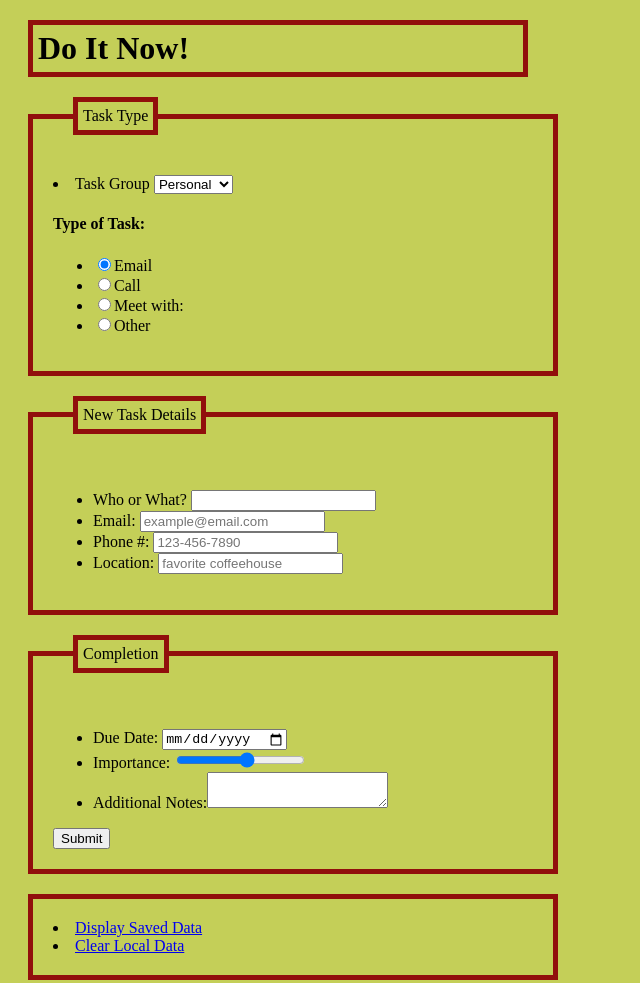
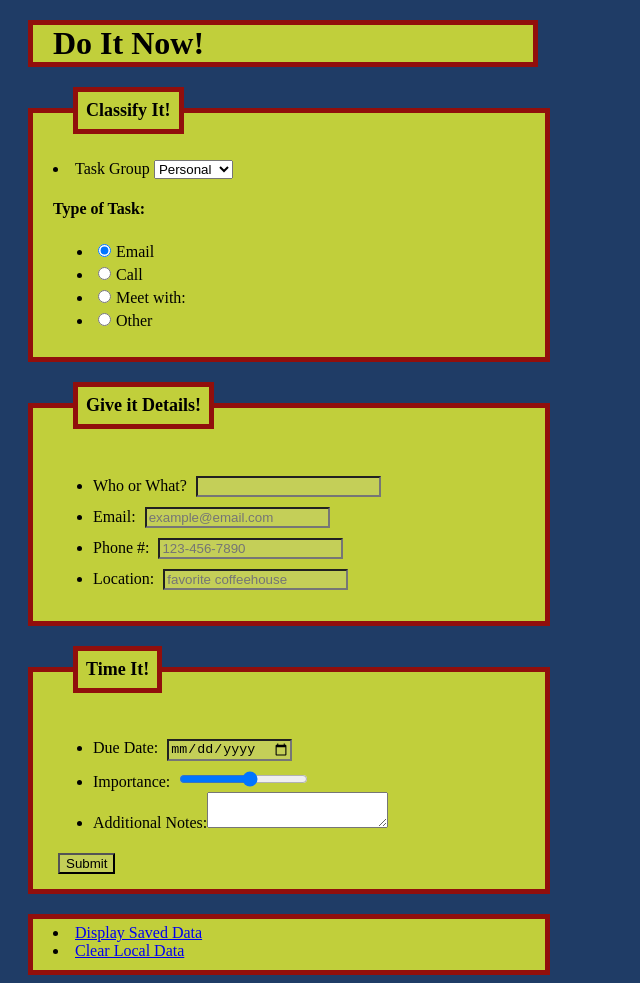
Before and after one commit to shawn82x/morgart_shawn_mdv-projects, a plain HTML site: page VFW/morgart_shawn_project1/additem.html in a window 1280 px wide. Shown: the whole page, without its empty margins (0-640 px from the left). Drawn offline with Linux system fonts and the light colour scheme.

Commit message:
Still working CSS, I like this so far.

```diff
--- a/VFW/morgart_shawn_project1/additem.html
+++ b/VFW/morgart_shawn_project1/additem.html
@@ -20,7 +20,7 @@
     <h1>Do It Now!</h1>
     <form action="#" method="post">
         <fieldset>
-            <legend>Task Type</legend>
+            <legend>Classify It!</legend>
                 <li>
                     <label for="taskGroup" >Task Group</label>
                     <select id="taskGroup">
@@ -41,7 +41,7 @@
 
         </fieldset>
         <fieldset>
-            <legend>New Task Details</legend>
+            <legend>Give it Details!</legend>
             <ul>
                 <li><label for="what">Who or What? </label><input type="text" id="what" /></li>
                 <li><label for="email">Email: </label><input type="email" id="email" placeholder="example@email.com" /></li>
@@ -50,7 +50,7 @@
             </ul>
         </fieldset>
         <fieldset>
-            <legend>Completion</legend>
+            <legend>Time It!</legend>
                 <ul>
                     <li><label for="date">Due Date: </label><input type="date" id="due_date" /></li>
                     <li><label for="importance">Importance: </label><input type="range" id="importance" min="1" max="10" /></li>
--- a/VFW/morgart_shawn_project1/styles.css
+++ b/VFW/morgart_shawn_project1/styles.css
@@ -5,30 +5,42 @@ author: Shawn R. Morgart
 for: Visual Frameworks 1110: Project 2
 
 */
+
+
 body {
-    background-color: #C4CF58
+    background-color: #1F3C66
 
 }
 
 h1 {
     margin: 20px;
     border: 5px solid #910F0C;
-    padding: 5px;
+    padding-left: 20px;
     width: 480px;
-    font:
+    background-color: #C1CF3B
+
 }
 
 legend {
     margin: 20px;
     border: 5px solid #910F0C;
-    padding: 5px;
+    padding: 8px;
     width: auto;
+    background-color: #C1CF3B;
+    font-size: 18px;
+    font-weight: bold;
 }
 
 fieldset {
     margin: 20px;
     border: 5px solid #910F0C;
-    padding: 20px;
+    padding-left: 20px;
     width: 480px;
+    background-color: #C1CF3B
 
 }
+
+input {
+    margin: 5px;
+    background-color: #C4CF58;
+}
```
